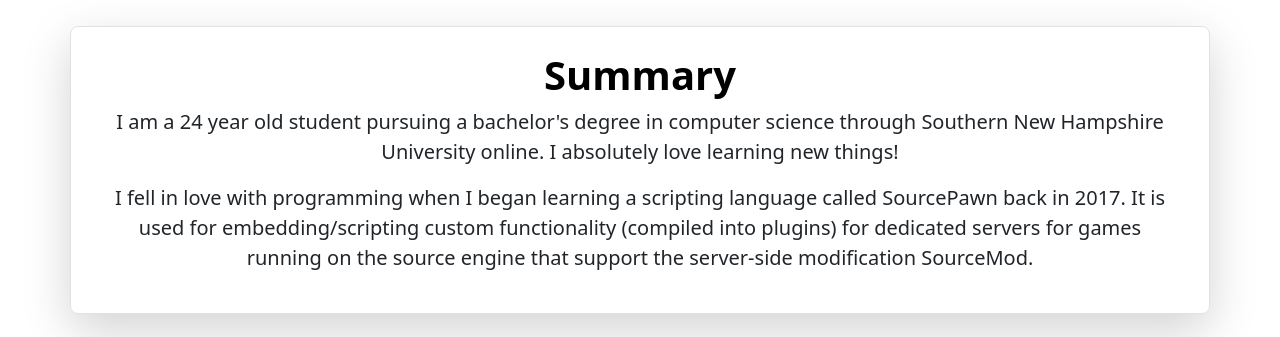
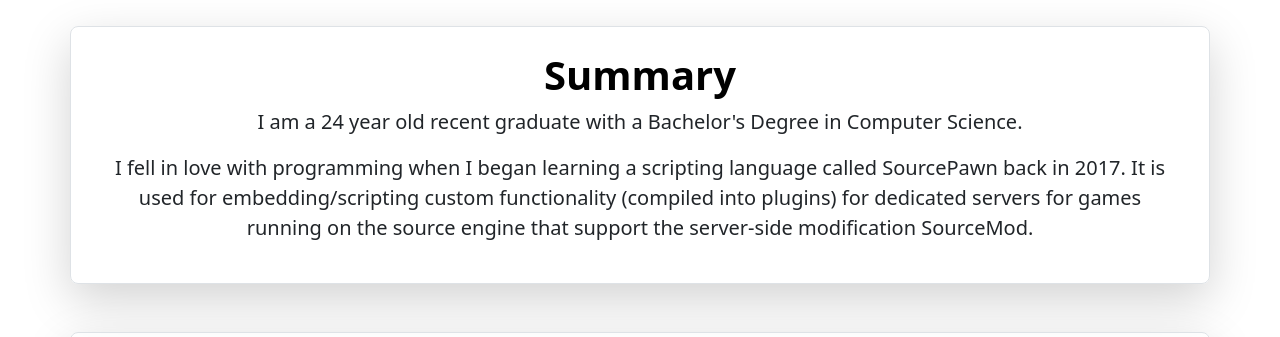
Before and after one commit to grantchatterton/Personal-Website, a plain HTML site: page index.html in a window 1280 px wide. Shown: the part 390-727 px from the top of the page. Drawn offline with nearby package versions, Linux system fonts and the light colour scheme.

Commit message:
Update summary

```diff
--- a/index.html
+++ b/index.html
@@ -101,9 +101,8 @@
         <div class="row p-4 justify-content-center rounded-3 border shadow-lg">
           <h6 class="display-6 fw-bold text-body-emphasis">Summary</h6>
           <p class="lead">
-            I am a <span id="age">24</span> year old student pursuing a
-            bachelor's degree in computer science through Southern New Hampshire
-            University online. I absolutely love learning new things!
+            I am a <span id="age">24</span> year old recent graduate with a
+            Bachelor's Degree in Computer Science.
           </p>
           <p class="lead">
             I fell in love with programming when I began learning a scripting
```
